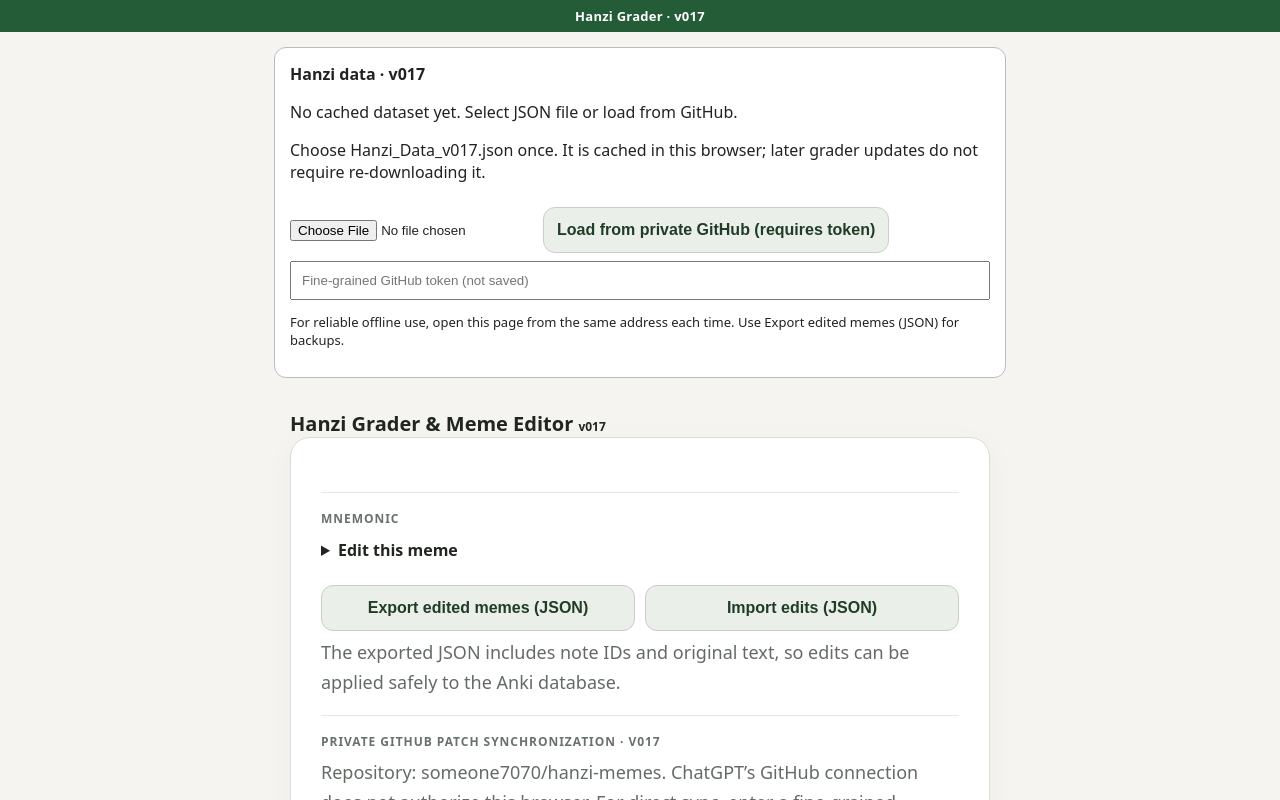
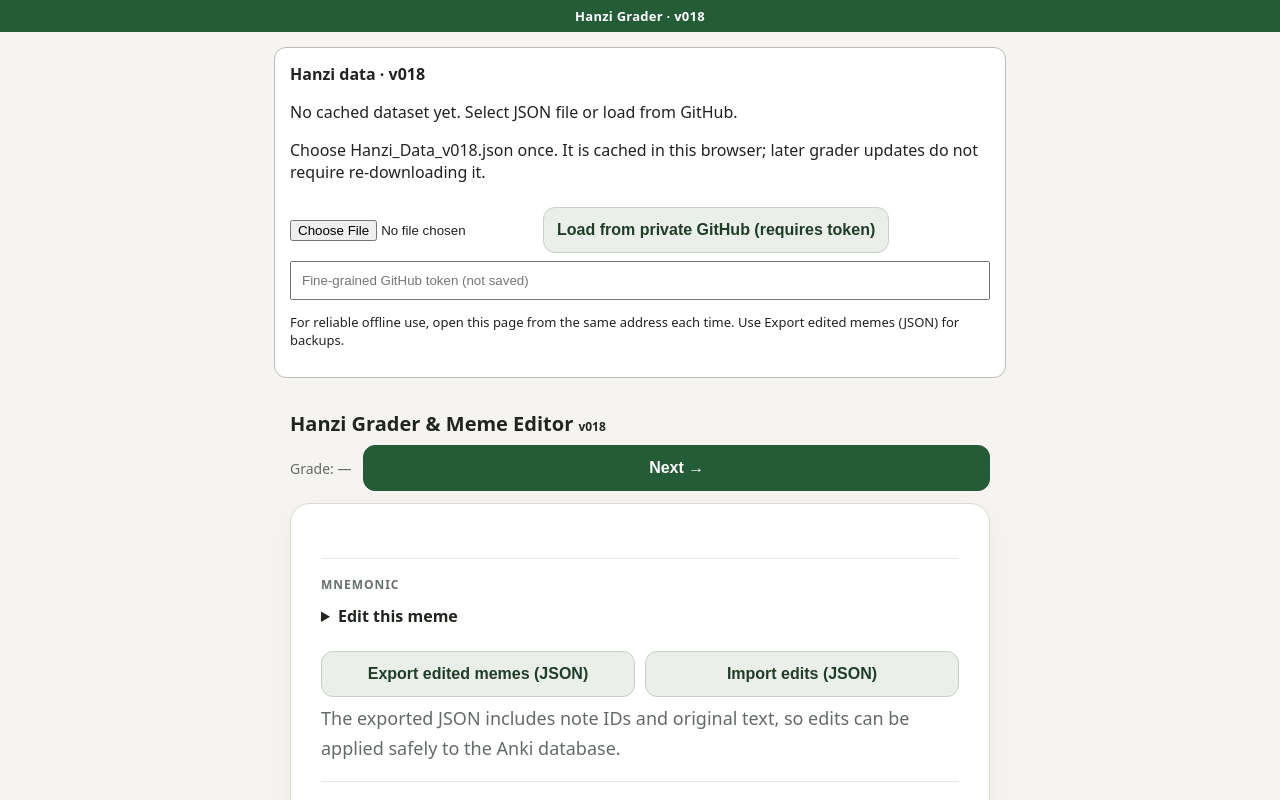
Before and after one commit to someone7070/hanzi-grader, a plain HTML site: page index.html in a window 1280 px wide. Drawn offline with Linux system fonts and the light colour scheme.

Commit message:
Launch Hanzi Grader v018

```diff
--- a/index.html
+++ b/index.html
@@ -1,2 +1,2 @@
 <!doctype html>
-<html lang="en"><head><meta charset="utf-8"><meta name="viewport" content="width=device-width,initial-scale=1,viewport-fit=cover"><meta name="theme-color" content="#245c37"><title>Hanzi Grader</title><link rel="manifest" href="./manifest.webmanifest"><link rel="icon" href="./icon.svg" type="image/svg+xml"><style>html,body{height:100%;margin:0;background:#f5f4f0}iframe{display:block;border:0;width:100%;height:calc(100% - 32px);height:calc(100dvh - 32px)}#versionBar{height:32px;box-sizing:border-box;display:flex;align-items:center;justify-content:center;background:#245c37;color:#fff;font:600 13px system-ui;letter-spacing:.02em}#missing{display:none;padding:24px;font:16px system-ui;color:#253a29}</style></head><body><div id="versionBar">Hanzi Grader · v017</div><iframe id="grader" title="Hanzi Grader" src="./Hanzi_Grader_v017.html"></iframe><div id="missing"><h1>Hanzi Grader setup</h1><p>Upload the v017 application file to this repository as <code>Hanzi_Grader_v017.html</code>. Keep the mnemonic database private: import its JSON from inside the grader.</p></div><script>if('serviceWorker'in navigator)window.addEventListener('load',()=>navigator.serviceWorker.register('./sw.js').catch(()=>{}));document.getElementById('grader').addEventListener('load',()=>{try{const d=document.getElementById('grader').contentDocument;if(d&&d.title==='Error')throw Error()}catch(e){}});</script></body></html>
+<html lang="en"><head><meta charset="utf-8"><meta name="viewport" content="width=device-width,initial-scale=1,viewport-fit=cover"><meta name="theme-color" content="#245c37"><title>Hanzi Grader</title><link rel="manifest" href="./manifest.webmanifest"><link rel="icon" href="./icon.svg" type="image/svg+xml"><style>html,body{height:100%;margin:0;background:#f5f4f0}iframe{display:block;border:0;width:100%;height:calc(100% - 32px);height:calc(100dvh - 32px)}#versionBar{height:32px;box-sizing:border-box;display:flex;align-items:center;justify-content:center;background:#245c37;color:#fff;font:600 13px system-ui;letter-spacing:.02em}#missing{display:none;padding:24px;font:16px system-ui;color:#253a29}</style></head><body><div id="versionBar">Hanzi Grader · v018</div><iframe id="grader" title="Hanzi Grader" src="./Hanzi_Grader_v018.html"></iframe><div id="missing"><h1>Hanzi Grader setup</h1><p>Upload the v018 application file to this repository as <code>Hanzi_Grader_v018.html</code>. Keep the mnemonic database private: import its JSON from inside the grader.</p></div><script>if('serviceWorker'in navigator)window.addEventListener('load',()=>navigator.serviceWorker.register('./sw.js').catch(()=>{}));document.getElementById('grader').addEventListener('load',()=>{try{const d=document.getElementById('grader').contentDocument;if(d&&d.title==='Error')throw Error()}catch(e){}});</script></body></html>
```
